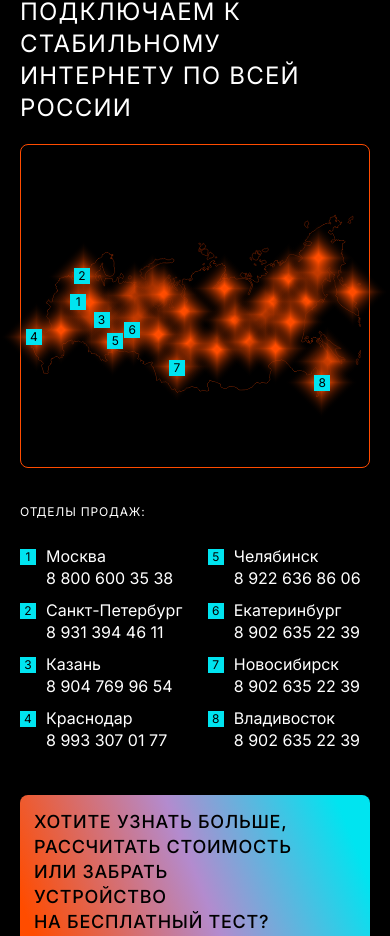
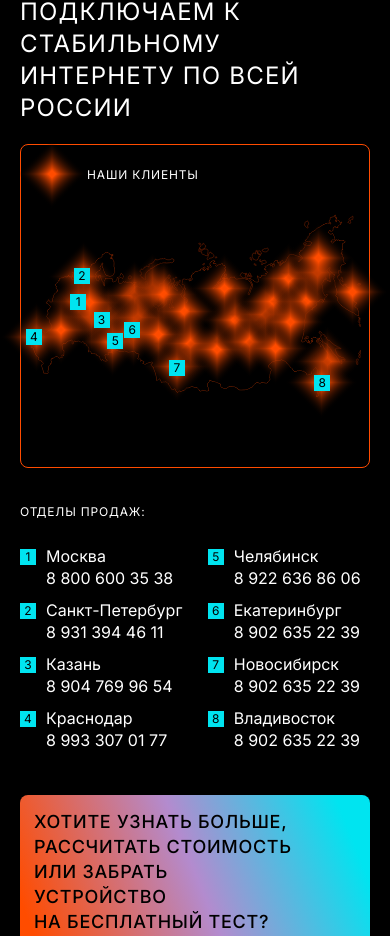
Before and after one commit to ns-morozova/mrnet, a Next.js app: page / in a window 390 px wide. Shown: the part 5715-6651 px from the top of the page. Built offline with nearby package versions, Linux system fonts and the light colour scheme.

Commit message:
Updated connection section

```diff
--- a/src/sections/home/Connection.tsx
+++ b/src/sections/home/Connection.tsx
@@ -374,6 +374,16 @@ const Connection = () => (
                     })}
                 </div>
             </div>
+
+            <div className="lg:hidden absolute -top-1.5 -left-3 flex items-center">
+                <Image
+                    src="/images/land/point.svg"
+                    alt=""
+                    width={70}
+                    height={70}
+                />
+                <span className="uppercase text-xs leading-[19px] tracking-[0.07em]">Наши клиенты</span>
+            </div>
         </div>
     </div>
 
```
